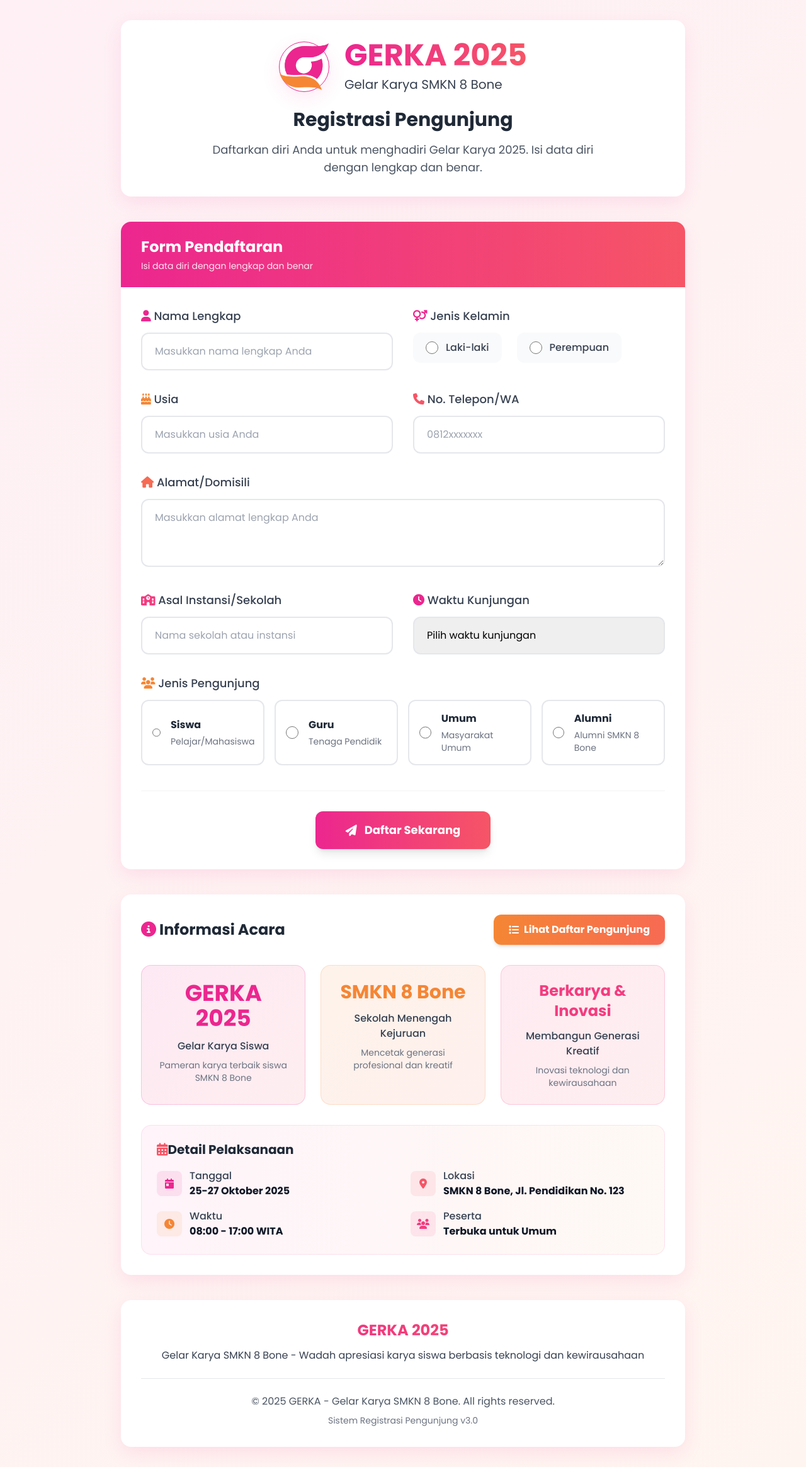
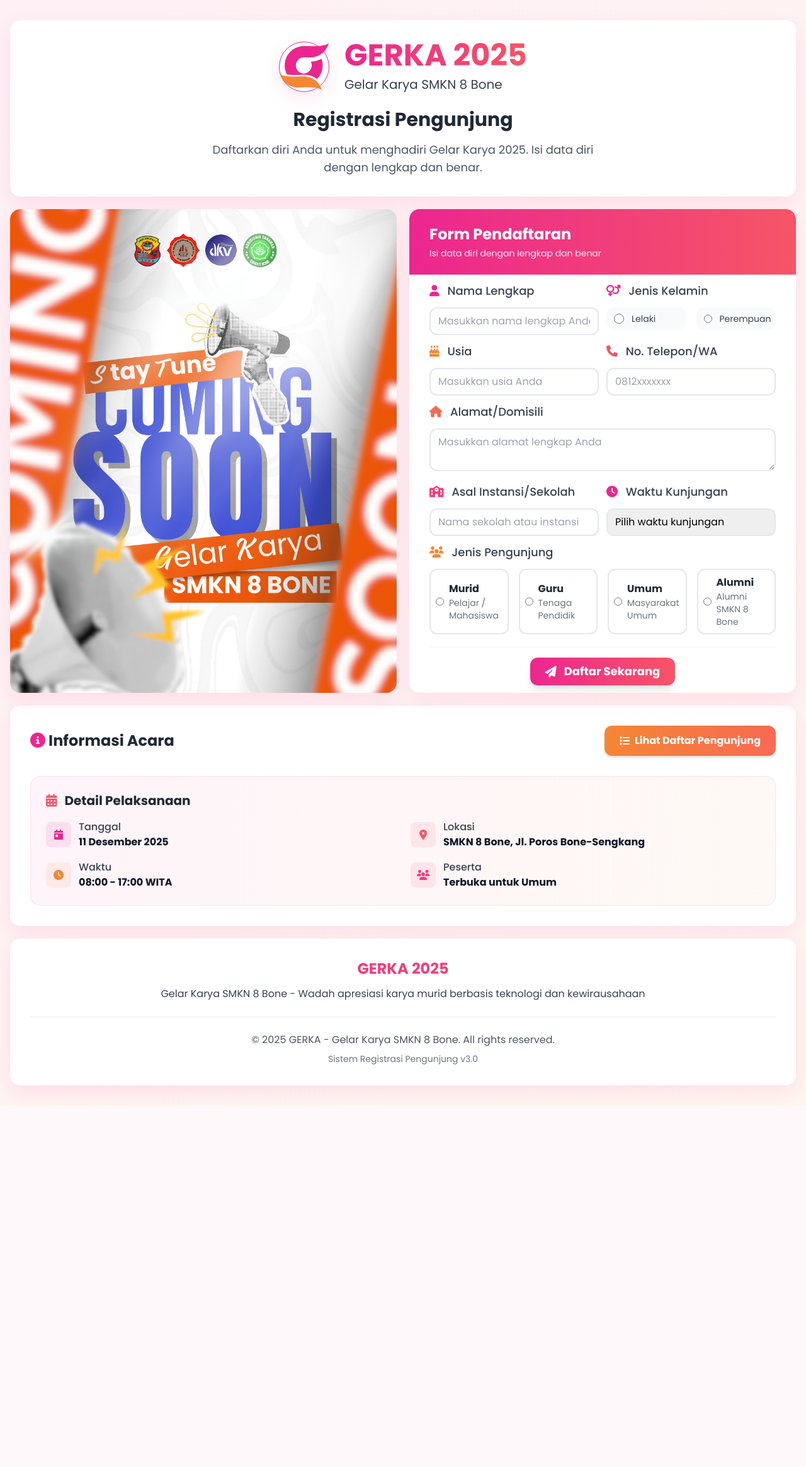
Before and after one commit to gh4ni404/gerka, a PHP site: page / in a window 1280 px wide. Shown: the whole page at 63% size. After the commit the page ends 1755 px from the top, so only its background shows below. Run offline with PHP 8.4, Linux system fonts and the light colour scheme; some libraries are stand-ins or nearby versions.

Commit message:
feat: adding banner

```diff
--- a/index.php
+++ b/index.php
@@ -82,7 +82,7 @@ require_once 'koneksi.php';
 <body class="min-h-screen">
     <div class="container mx-auto px-4 py-8">
         <!-- Header dengan background gradient -->
-        <header class="text-center mb-10 bg-white rounded-2xl card-shadow p-8 max-w-4xl mx-auto">
+        <header class="text-center mb-5 bg-white rounded-2xl card-shadow p-8 max-w-8xl mx-auto">
             <div class="flex flex-col md:flex-row justify-center items-center mb-6">
                 <div class="w-20 h-20 card-shadow  rounded-full flex items-center justify-center mr-0 md:mr-6 mb-4 md:mb-0" style="border-width: 1px; border-color: #ec268f; border-style: solid; background: white;">
                     <img src="assets/images/logo540.png" alt="logo">
@@ -101,8 +101,12 @@ require_once 'koneksi.php';
             <div class="max-w-4xl mx-auto mb-6 bg-gradient-to-r from-green-100 to-emerald-100 border border-green-200 text-green-800 px-6 py-4 rounded-xl card-shadow">
                 <div class="flex items-center">
                     <i class="fas fa-check-circle text-green-600 text-xl mr-3"></i>
-                    <span class="font-medium"><?php echo $_SESSION['sukses'];
-                                                unset($_SESSION['sukses']); ?></span>
+                    <span class="font-medium">
+                        <?php
+                        echo $_SESSION['sukses'];
+                        unset($_SESSION['sukses']);
+                        ?>
+                    </span>
                 </div>
             </div>
         <?php endif; ?>
@@ -111,44 +115,54 @@ require_once 'koneksi.php';
             <div class="max-w-4xl mx-auto mb-6 bg-gradient-to-r from-red-100 to-pink-100 border border-red-200 text-red-800 px-6 py-4 rounded-xl card-shadow">
                 <div class="flex items-center">
                     <i class="fas fa-exclamation-circle text-red-600 text-xl mr-3"></i>
-                    <span class="font-medium"><?php echo $_SESSION['error'];
-                                                unset($_SESSION['error']); ?></span>
+                    <span class="font-medium">
+                        <?php
+                        echo $_SESSION['error'];
+                        unset($_SESSION['error']);
+                        ?>
+                    </span>
                 </div>
             </div>
         <?php endif; ?>
 
+        <div class="max-w-8xl h-auto mx-auto mb-5 grid grid-cols-1 md:grid-cols-2 gap-5">
+            <!-- Banner -->
+            <div class="bg-white rounded-2xl card-shadow">
+                <img src="assets/images/comingsoon.jpeg" alt="Banner GERKA 2025" class="w-full h-auto rounded-2xl">
+            </div>
+
             <!-- Form Registrasi -->
-        <div class="max-w-4xl mx-auto bg-white rounded-2xl card-shadow overflow-hidden mb-10">
+            <div class="max-w-4xl mx-auto bg-white rounded-2xl card-shadow overflow-hidden">
                 <div class="gradient-primary px-8 py-6">
                     <h3 class="text-2xl font-bold text-white">Form Pendaftaran</h3>
                     <p class="text-pink-100 text-sm mt-1">Isi data diri dengan lengkap dan benar</p>
                 </div>
 
-            <form action="proses.php" method="POST" class="p-8" id="formRegistrasi">
-                <div class="grid grid-cols-1 md:grid-cols-2 gap-8">
+                <form action="proses.php" method="POST" class="px-8 py-3" id="formRegistrasi">
+                    <div class="grid grid-cols-1 md:grid-cols-2 gap-3">
                         <!-- Nama Lengkap -->
                         <div class="form-group">
                             <label for="nama" class="block text-gray-700 font-medium mb-3 text-lg">
-                            <i class="fas fa-user" style="color: #ec268f;" class="mr-2"></i> Nama Lengkap
+                                <i class="fas fa-user mr-2" style="color: #ec268f;"></i> Nama Lengkap
                             </label>
                             <input type="text" id="nama" name="nama" required
-                            class="w-full px-5 py-4 border-2 border-gray-200 rounded-xl focus:border-[#ec268f] focus:ring-2 focus:ring-[#ec268f] transition-all duration-300"
+                                class="w-full px-3 py-2 border-2 border-gray-200 rounded-xl focus:border-[#ec268f] focus:ring-2 focus:ring-[#ec268f] transition-all duration-300"
                                 placeholder="Masukkan nama lengkap Anda">
                         </div>
 
                         <!-- Jenis Kelamin -->
                         <div class="form-group">
                             <label class="block text-gray-700 font-medium mb-3 text-lg">
-                            <i class="fas fa-venus-mars" style="color: #ec268f;" class="mr-2"></i> Jenis Kelamin
+                                <i class="fas fa-venus-mars mr-2" style="color: #ec268f;"></i> Jenis Kelamin
                             </label>
-                        <div class="flex space-x-6">
-                            <label class="flex items-center bg-gray-50 hover:bg-pink-50 px-5 py-3 rounded-xl cursor-pointer transition-colors duration-300">
-                                <input type="radio" name="jenis_kelamin" value="L" required class="mr-3 h-5 w-5" style="accent-color: #ec268f;">
-                                <span class="text-gray-700 font-medium">Laki-laki</span>
+                            <div class="flex mx-auto grid grid-cols-2 gap-4">
+                                <label class="flex items-center text-sm bg-gray-50 hover:bg-pink-50 px-3 py-2 rounded-xl cursor-pointer transition-colors duration-300">
+                                    <input type="radio" name="jenis_kelamin" value="L" required class="mr-3 h-4 w-4" style="accent-color: #ec268f;">
+                                    <span class="text-gray-700 font-small">Lelaki</span>
                                 </label>
-                            <label class="flex items-center bg-gray-50 hover:bg-pink-50 px-5 py-3 rounded-xl cursor-pointer transition-colors duration-300">
-                                <input type="radio" name="jenis_kelamin" value="P" required class="mr-3 h-5 w-5" style="accent-color: #ec268f;">
-                                <span class="text-gray-700 font-medium">Perempuan</span>
+                                <label class="flex items-center text-sm bg-gray-50 hover:bg-pink-50 px-3 py-2 rounded-xl cursor-pointer transition-colors duration-300">
+                                    <input type="radio" name="jenis_kelamin" value="P" required class="mr-3 h-4 w-4" style="accent-color: #ec268f;">
+                                    <span class="text-gray-700 font-small">Perempuan</span>
                                 </label>
                             </div>
                         </div>
@@ -156,50 +170,50 @@ require_once 'koneksi.php';
                         <!-- Usia -->
                         <div class="form-group">
                             <label for="usia" class="block text-gray-700 font-medium mb-3 text-lg">
-                            <i class="fas fa-birthday-cake" style="color: #f58634;" class="mr-2"></i> Usia
+                                <i class="fas fa-birthday-cake mr-2" style="color: #f58634;"></i> Usia
                             </label>
                             <input type="number" id="usia" name="usia" required min="5" max="100"
-                            class="w-full px-5 py-4 border-2 border-gray-200 rounded-xl focus:border-[#f58634] focus:ring-2 focus:ring-[#f58634] transition-all duration-300"
+                                class="w-full px-3 py-2 border-2 border-gray-200 rounded-xl focus:border-[#f58634] focus:ring-2 focus:ring-[#f58634] transition-all duration-300"
                                 placeholder="Masukkan usia Anda">
                         </div>
 
                         <!-- No Telepon -->
                         <div class="form-group">
                             <label for="no_telepon" class="block text-gray-700 font-medium mb-3 text-lg">
-                            <i class="fas fa-phone" style="color: #f65566;" class="mr-2"></i> No. Telepon/WA
+                                <i class="fas fa-phone mr-2" style="color: #f65566;"></i> No. Telepon/WA
                             </label>
                             <input type="tel" id="no_telepon" name="no_telepon" required
-                            class="w-full px-5 py-4 border-2 border-gray-200 rounded-xl focus:border-[#f65566] focus:ring-2 focus:ring-[#f65566] transition-all duration-300"
+                                class="w-full px-3 py-2 border-2 border-gray-200 rounded-xl focus:border-[#f65566] focus:ring-2 focus:ring-[#f65566] transition-all duration-300"
                                 placeholder="0812xxxxxxx">
                         </div>
 
                         <!-- Alamat/Domisili -->
                         <div class="form-group md:col-span-2">
                             <label for="alamat" class="block text-gray-700 font-medium mb-3 text-lg">
-                            <i class="fas fa-home" style="color: #f76a53;" class="mr-2"></i> Alamat/Domisili
+                                <i class="fas fa-home mr-2" style="color: #f76a53;" ></i> Alamat/Domisili
                             </label>
-                        <textarea id="alamat" name="alamat" required rows="3"
-                            class="w-full px-5 py-4 border-2 border-gray-200 rounded-xl focus:border-[#f76a53] focus:ring-2 focus:ring-[#f76a53] transition-all duration-300"
+                            <textarea id="alamat" name="alamat" required rows="2"
+                                class="w-full px-3 py-2 border-2 border-gray-200 rounded-xl focus:border-[#f76a53] focus:ring-2 focus:ring-[#f76a53] transition-all duration-300"
                                 placeholder="Masukkan alamat lengkap Anda"></textarea>
                         </div>
 
                         <!-- Asal Instansi -->
                         <div class="form-group">
                             <label for="asal_instansi" class="block text-gray-700 font-medium mb-3 text-lg">
-                            <i class="fas fa-school" style="color: #f43c7f;" class="mr-2"></i> Asal Instansi/Sekolah
+                                <i class="fas fa-school mr-2" style="color: #f43c7f;"></i> Asal Instansi/Sekolah
                             </label>
                             <input type="text" id="asal_instansi" name="asal_instansi" required
-                            class="w-full px-5 py-4 border-2 border-gray-200 rounded-xl focus:border-[#f43c7f] focus:ring-2 focus:ring-[#f43c7f] transition-all duration-300"
+                                class="w-full px-3 py-2 border-2 border-gray-200 rounded-xl focus:border-[#f43c7f] focus:ring-2 focus:ring-[#f43c7f] transition-all duration-300"
                                 placeholder="Nama sekolah atau instansi">
                         </div>
 
                         <!-- Waktu Kunjungan -->
                         <div class="form-group">
                             <label for="waktu_kunjungan" class="block text-gray-700 font-medium mb-3 text-lg">
-                            <i class="fas fa-clock" style="color: #ec268f;" class="mr-2"></i> Waktu Kunjungan
+                                <i class="fas fa-clock mr-2" style="color: #ec268f;" ></i> Waktu Kunjungan
                             </label>
                             <select id="waktu_kunjungan" name="waktu_kunjungan" required
-                            class="w-full px-5 py-4 border-2 border-gray-200 rounded-xl focus:border-[#ec268f] focus:ring-2 focus:ring-[#ec268f] transition-all duration-300 appearance-none">
+                                class="w-full px-3 py-2 border-2 border-gray-200 rounded-xl focus:border-[#ec268f] focus:ring-2 focus:ring-[#ec268f] transition-all duration-300 appearance-none">
                                 <option value="" disabled selected>Pilih waktu kunjungan</option>
                                 <option value="pagi" class="py-2">Pagi (08:00 - 11:00)</option>
                                 <option value="siang" class="py-2">Siang (11:00 - 14:00)</option>
@@ -210,38 +224,38 @@ require_once 'koneksi.php';
                         <!-- Jenis Pengunjung -->
                         <div class="form-group md:col-span-2">
                             <label class="block text-gray-700 font-medium mb-3 text-lg">
-                            <i class="fas fa-users" style="color: #f58634;" class="mr-2"></i> Jenis Pengunjung
+                                <i class="fas fa-users mr-2" style="color: #f58634;" ></i> Jenis Pengunjung
                             </label>
                             <div class="grid grid-cols-2 md:grid-cols-4 gap-4">
-                            <label class="flex items-center p-4 border-2 border-gray-200 rounded-xl cursor-pointer hover:border-[#ec268f] hover:bg-pink-50 transition-all duration-300">
-                                <input type="radio" name="jenis_pengunjung" value="siswa" required class="mr-4 h-5 w-5" style="accent-color: #ec268f;">
+                                <label class="flex items-center p-2 border-2 border-gray-200 rounded-xl cursor-pointer hover:border-[#ec268f] hover:bg-pink-50 transition-all duration-300">
+                                    <input type="radio" name="jenis_pengunjung" value="pelajar" required class="mr-2 h-4 w-4" style="accent-color: #ec268f;">
                                     <div>
-                                    <div class="font-bold text-gray-800">Siswa</div>
-                                    <div class="text-sm text-gray-500 mt-1">Pelajar/Mahasiswa</div>
+                                        <div class="font-bold text-gray-800">Murid</div>
+                                        <div class="text-sm text-gray-500">Pelajar / Mahasiswa</div>
                                     </div>
                                 </label>
 
-                            <label class="flex items-center p-4 border-2 border-gray-200 rounded-xl cursor-pointer hover:border-[#f58634] hover:bg-orange-50 transition-all duration-300">
-                                <input type="radio" name="jenis_pengunjung" value="guru" required class="mr-4 h-5 w-5" style="accent-color: #f58634;">
+                                <label class="flex items-center p-2 border-2 border-gray-200 rounded-xl cursor-pointer hover:border-[#f58634] hover:bg-orange-50 transition-all duration-300">
+                                    <input type="radio" name="jenis_pengunjung" value="guru" required class="mr-2 h-4 w-4" style="accent-color: #f58634;">
                                     <div>
                                         <div class="font-bold text-gray-800">Guru</div>
-                                    <div class="text-sm text-gray-500 mt-1">Tenaga Pendidik</div>
+                                        <div class="text-sm text-gray-500">Tenaga Pendidik</div>
                                     </div>
                                 </label>
 
-                            <label class="flex items-center p-4 border-2 border-gray-200 rounded-xl cursor-pointer hover:border-[#f65566] hover:bg-red-50 transition-all duration-300">
-                                <input type="radio" name="jenis_pengunjung" value="umum" required class="mr-4 h-5 w-5" style="accent-color: #f65566;">
+                                <label class="flex items-center p-2 border-2 border-gray-200 rounded-xl cursor-pointer hover:border-[#f65566] hover:bg-red-50 transition-all duration-300">
+                                    <input type="radio" name="jenis_pengunjung" value="umum" required class="mr-2 h-4 w-4" style="accent-color: #f65566;">
                                     <div>
                                         <div class="font-bold text-gray-800">Umum</div>
-                                    <div class="text-sm text-gray-500 mt-1">Masyarakat Umum</div>
+                                        <div class="text-sm text-gray-500">Masyarakat Umum</div>
                                     </div>
                                 </label>
 
-                            <label class="flex items-center p-4 border-2 border-gray-200 rounded-xl cursor-pointer hover:border-[#f43c7f] hover:bg-pink-50 transition-all duration-300">
-                                <input type="radio" name="jenis_pengunjung" value="alumni" required class="mr-4 h-5 w-5" style="accent-color: #f43c7f;">
+                                <label class="flex items-center p-2 border-2 border-gray-200 rounded-xl cursor-pointer hover:border-[#f43c7f] hover:bg-pink-50 transition-all duration-300">
+                                    <input type="radio" name="jenis_pengunjung" value="alumni" required class="mr-2 h-4 w-4" style="accent-color: #f43c7f;">
                                     <div>
                                         <div class="font-bold text-gray-800">Alumni</div>
-                                    <div class="text-sm text-gray-500 mt-1">Alumni SMKN 8 Bone</div>
+                                        <div class="text-sm text-gray-500">Alumni SMKN 8 Bone</div>
                                     </div>
                                 </label>
                             </div>
@@ -249,17 +263,18 @@ require_once 'koneksi.php';
                     </div>
 
                     <!-- Tombol Submit -->
-                <div class="mt-10 pt-8 border-t border-gray-100 text-center">
+                    <div class="mt-5 pt-4 border-t border-gray-100 text-center">
                         <button type="submit"
-                        class="btn-primary text-white font-bold py-4 px-12 rounded-xl text-lg inline-flex items-center shadow-lg">
+                            class="btn-primary text-white font-bold px-6 py-2 rounded-xl text-lg inline-flex items-center shadow-lg">
                             <i class="fas fa-paper-plane mr-3"></i> Daftar Sekarang
                         </button>
                     </div>
                 </form>
             </div>
+        </div>
 
         <!-- Informasi Acara -->
-        <div class="max-w-4xl mx-auto bg-white rounded-2xl card-shadow p-8 mb-10">
+        <div class="max-w-8xl mx-auto bg-white rounded-2xl card-shadow p-8 mb-5">
             <div class="flex flex-col md:flex-row items-start md:items-center justify-between mb-8 gap-4">
                 <h3 class="text-2xl font-bold text-gray-800">
                     <i class="fas fa-info-circle" style="color: #ec268f;" class="mr-3"></i> Informasi Acara
@@ -269,28 +284,10 @@ require_once 'koneksi.php';
                 </a>
             </div>
 
-            <div class="grid grid-cols-1 md:grid-cols-3 gap-6 mb-8">
-                <div class="text-center p-6 rounded-2xl border" style="background: linear-gradient(135deg, rgba(236, 38, 143, 0.1) 0%, rgba(246, 85, 102, 0.1) 100%); border-color: rgba(236, 38, 143, 0.2);">
-                    <div class="text-4xl font-bold mb-3" style="color: #ec268f;">GERKA 2025</div>
-                    <div class="text-gray-700 font-medium">Gelar Karya Siswa</div>
-                    <div class="text-sm text-gray-500 mt-2">Pameran karya terbaik siswa SMKN 8 Bone</div>
-                </div>
-                <div class="text-center p-6 rounded-2xl border" style="background: linear-gradient(135deg, rgba(245, 134, 52, 0.1) 0%, rgba(247, 106, 83, 0.1) 100%); border-color: rgba(245, 134, 52, 0.2);">
-                    <div class="text-3xl font-bold mb-3" style="color: #f58634;">SMKN 8 Bone</div>
-                    <div class="text-gray-700 font-medium">Sekolah Menengah Kejuruan</div>
-                    <div class="text-sm text-gray-500 mt-2">Mencetak generasi profesional dan kreatif</div>
-                </div>
-                <div class="text-center p-6 rounded-2xl border" style="background: linear-gradient(135deg, rgba(244, 60, 127, 0.1) 0%, rgba(246, 85, 102, 0.1) 100%); border-color: rgba(244, 60, 127, 0.2);">
-                    <div class="text-2xl font-bold mb-3" style="color: #f43c7f;">Berkarya & Inovasi</div>
-                    <div class="text-gray-700 font-medium">Membangun Generasi Kreatif</div>
-                    <div class="text-sm text-gray-500 mt-2">Inovasi teknologi dan kewirausahaan</div>
-                </div>
-            </div>
-
             <!-- Detail Acara -->
             <div class="p-6 rounded-2xl border" style="background: linear-gradient(to right, rgba(236, 38, 143, 0.05), rgba(245, 134, 52, 0.05)); border-color: rgba(236, 38, 143, 0.1);">
                 <h4 class="font-bold text-xl text-gray-800 mb-4 flex items-center">
-                    <i class="fas fa-calendar-alt" style="color: #f65566;" class="mr-3"></i> Detail Pelaksanaan
+                    <i class="fas fa-calendar-alt mr-3" style="color: #f65566;"></i>Detail Pelaksanaan
                 </h4>
                 <div class="grid grid-cols-1 md:grid-cols-2 gap-6">
                     <div class="space-y-4">
@@ -300,7 +297,7 @@ require_once 'koneksi.php';
                             </div>
                             <div>
                                 <div class="font-medium text-gray-700">Tanggal</div>
-                                <div class="text-gray-900 font-bold">25-27 Oktober 2025</div>
+                                <div class="text-gray-900 font-bold">11 Desember 2025</div>
                             </div>
                         </div>
                         <div class="flex items-center">
@@ -320,7 +317,7 @@ require_once 'koneksi.php';
                             </div>
                             <div>
                                 <div class="font-medium text-gray-700">Lokasi</div>
-                                <div class="text-gray-900 font-bold">SMKN 8 Bone, Jl. Pendidikan No. 123</div>
+                                <div class="text-gray-900 font-bold">SMKN 8 Bone, Jl. Poros Bone-Sengkang</div>
                             </div>
                         </div>
                         <div class="flex items-center">
@@ -339,10 +336,10 @@ require_once 'koneksi.php';
 
         <!-- Footer -->
         <footer class="text-center text-gray-600">
-            <div class="bg-white rounded-2xl card-shadow p-8 max-w-4xl mx-auto">
+            <div class="bg-white rounded-2xl card-shadow p-8 max-w-8xl mx-auto">
                 <div class="mb-6">
                     <h4 class="text-2xl font-bold mb-3 text-gradient-primary">GERKA 2025</h4>
-                    <p class="text-gray-700">Gelar Karya SMKN 8 Bone - Wadah apresiasi karya siswa berbasis teknologi dan kewirausahaan</p>
+                    <p class="text-gray-700">Gelar Karya SMKN 8 Bone - Wadah apresiasi karya murid berbasis teknologi dan kewirausahaan</p>
                 </div>
                 <div class="border-t border-gray-200 pt-6">
                     <p class="mb-2">© 2025 GERKA - Gelar Karya SMKN 8 Bone. All rights reserved.</p>
```
Also changed, not shown: list-pengunjung.php (+45 -92 lines). Lines whose indentation alone changed are shown as unchanged.
